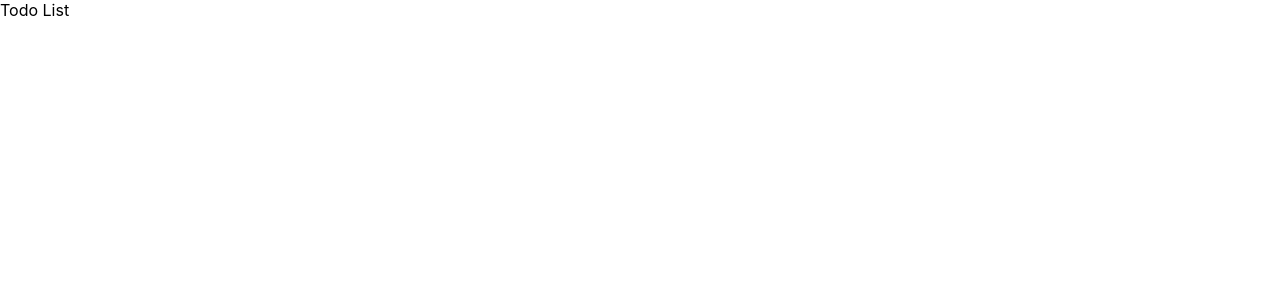
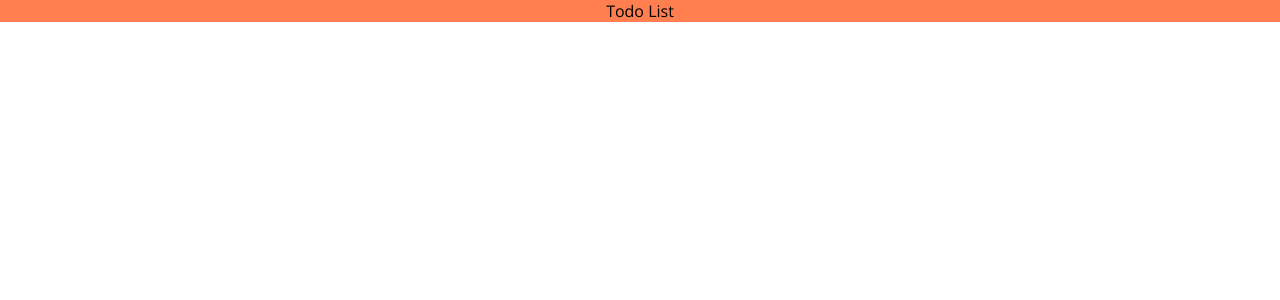
Before and after one commit to KennedyMungai/todolistAnother, a React (Create React App) app: page / in a window 1280 px wide. Shown: the top 300 px of the page. Built offline with nearby package versions, Linux system fonts and the light colour scheme; the HTML template or start-up script is replaced by a standard one.

Commit message:
Added styling for the App css class

```diff
--- a/src/App.css
+++ b/src/App.css
@@ -1 +1,11 @@
 @import url('https://fonts.googleapis.com/css2?family=Open+Sans:wght@300&display=swap');
+
+.App {
+  width: 100vw;
+  height: 100hw;
+  display: flex;
+  flex-direction: column;
+  align-items: center;
+  background-color: coral;
+  font-family: 'Open Sans', sans-serif;
+}
```
